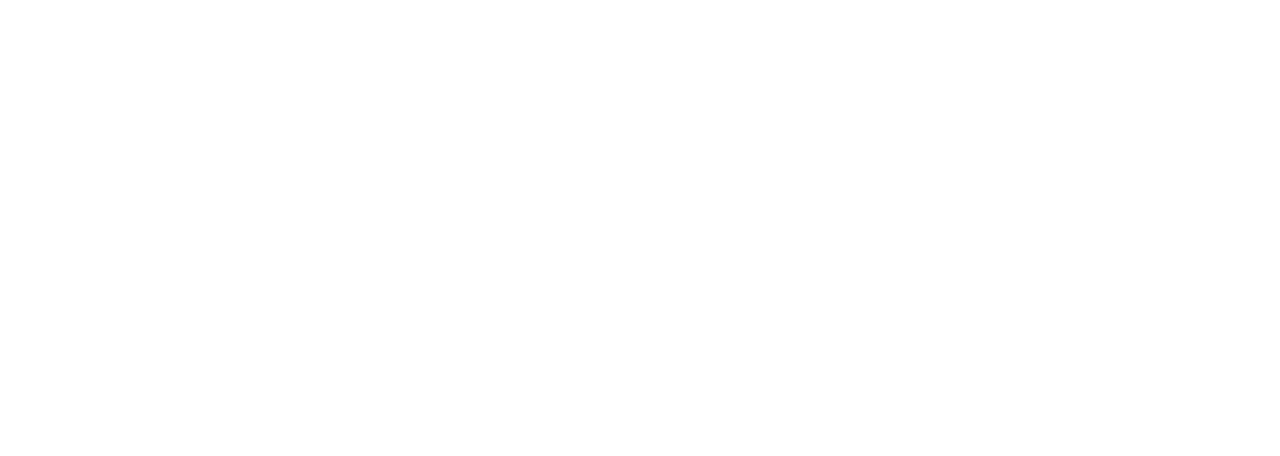
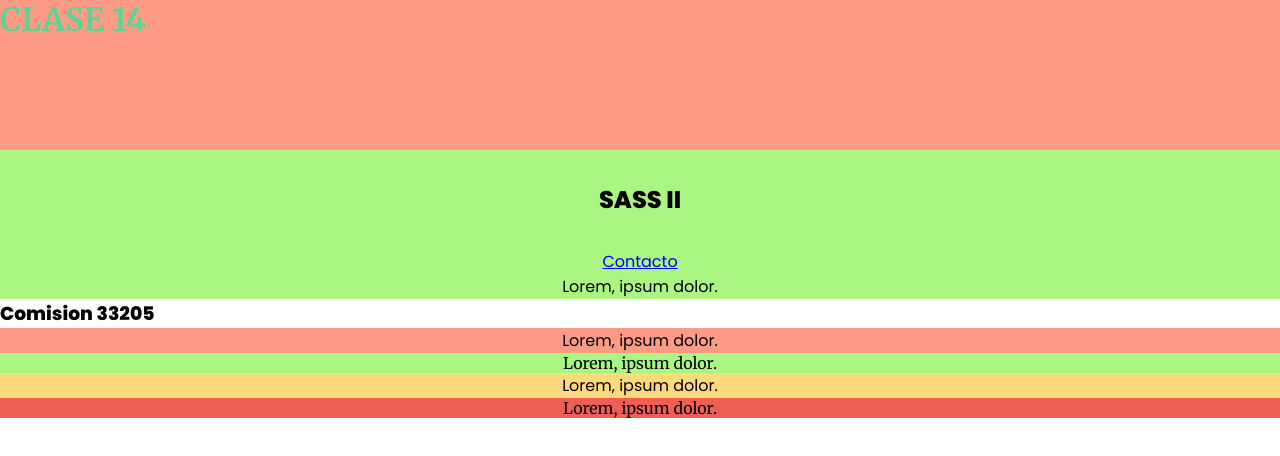
Before and after one commit to JoaPaloBael/clase-14-sass, a plain HTML site: page index.html in a window 1280 px wide. Drawn offline with Linux system fonts and the light colour scheme.

Commit message:
terminamos la clase

```diff
--- a/css/style.css
+++ b/css/style.css
@@ -0,0 +1,61 @@
+/*LAS VARIABLES VAN ARRIBA DE TODO*/
+/*Variables globales*/
+@import url("https://fonts.googleapis.com/css2?family=Merriweather:wght@400;700;900&display=swap");
+@import url("https://fonts.googleapis.com/css2?family=Poppins:wght@400;800&display=swap");
+/*RESET*/
+* {
+  margin: 0;
+  padding: 0;
+  font-family: "Poppins", sans-serif; }
+
+/*SECCIONES*/
+h1 {
+  color: #FFD97D;
+  background-color: #FF9B85;
+  font-family: "Merriweather", serif;
+  height: 150px; }
+
+h1 {
+  color: #60D394; }
+
+.main-index h2 {
+  background-color: #AAF683; }
+
+/*EXTEND*/
+.texto-centrado, .main-index h2 {
+  text-align: center;
+  padding: 2rem 0; }
+
+.flex-column, .main-index {
+  display: flex;
+  flex-direction: column;
+  align-items: center;
+  justify-content: center; }
+
+.fondo-verde, .main-index {
+  background-color: #AAF683; }
+
+/*MIXIN con parametro*/
+.parrafo-2 {
+  background-color: #FF9B85;
+  color: black;
+  text-align: center;
+  font-family: "Poppins", sans-serif; }
+
+.parrafo-3 {
+  background-color: #AAF683;
+  color: black;
+  text-align: center;
+  font-family: "Merriweather", serif; }
+
+.parrafo-4 {
+  background-color: #FFD97D;
+  color: black;
+  text-align: center;
+  font-family: "Poppins", sans-serif; }
+
+.parrafo-5 {
+  background-color: #EE6055;
+  color: black;
+  text-align: center;
+  font-family: "Merriweather", serif; }
--- a/index.html
+++ b/index.html
@@ -1,12 +1,31 @@
 <!DOCTYPE html>
 <html lang="en">
+
 <head>
     <meta charset="UTF-8">
     <meta http-equiv="X-UA-Compatible" content="IE=edge">
     <meta name="viewport" content="width=device-width, initial-scale=1.0">
-    <title>Document</title>
+    <link rel="stylesheet" href="./css/style.css">
+    <title>CLASE 14 - SASS II</title>
 </head>
+
 <body>
+    <header class="header">
+        <h1>CLASE 14</h1>
+    </header>
+    <main class="main-index">
+        <h2>SASS II</h2>
+        <a href="./contacto.html">Contacto</a>
+        <p>Lorem, ipsum dolor.</p>
+    </main>
+    <footer class="footer">
+        <h3>Comision 33205</h3>
+        <p class="parrafo-2">Lorem, ipsum dolor.</p>
+        <p class="parrafo-3">Lorem, ipsum dolor.</p>
+        <p class="parrafo-4">Lorem, ipsum dolor.</p>
+        <p class="parrafo-5">Lorem, ipsum dolor.</p>
+    </footer>
 
 </body>
+
 </html>
--- /dev/null
+++ b/scss/secciones/_footer.scss
@@ -0,0 +1,24 @@
+/*MIXIN con parametro*/
+
+@mixin fondo-color ($fondo, $espinaca){
+    background-color: $fondo;
+    color: black;
+    text-align: center;
+    font-family: $espinaca;
+}
+
+.parrafo-2{
+    @include fondo-color($coral, $typo-secundaria);
+}
+
+.parrafo-3{
+    @include fondo-color($verde-lima, $typo-principal);
+}
+
+.parrafo-4{
+    @include fondo-color($amarillo, $typo-secundaria);
+}
+
+.parrafo-5{
+    @include fondo-color($rojizo, $typo-principal);
+}
--- /dev/null
+++ b/scss/secciones/_header.scss
@@ -0,0 +1,18 @@
+h1{
+    color: $amarillo;
+    background-color: $coral;
+    font-family: $typo-principal;
+    height: (75px)*2;
+}
+
+$nocturno: false;
+
+@if ($nocturno == true) {
+    h1{
+        color: black;
+    }
+} @else {
+    h1{
+        color: $verde-fuerte;
+    }
+};
--- /dev/null
+++ b/scss/secciones/_main-index.scss
@@ -0,0 +1,26 @@
+.main-index h2{
+    background-color: $verde-lima;
+    @extend .texto-centrado;
+}
+
+.main-index{
+    @extend .flex-column;
+    @extend .fondo-verde;
+}
+
+/*EXTEND*/
+.texto-centrado{
+    text-align: center;
+    padding: 2rem 0;
+}
+
+.flex-column{
+    display: flex;
+    flex-direction: column;
+    align-items: center;
+    justify-content: center;
+}
+
+.fondo-verde{
+    background-color: $verde-lima;
+}
--- /dev/null
+++ b/scss/utilidades/_reset.scss
@@ -0,0 +1,5 @@
+*{
+    margin: 0;
+    padding: 0;
+    font-family: $typo-secundaria;
+}
--- /dev/null
+++ b/scss/utilidades/_typo.scss
@@ -0,0 +1,5 @@
+@import url('https://fonts.googleapis.com/css2?family=Merriweather:wght@400;700;900&display=swap');
+@import url('https://fonts.googleapis.com/css2?family=Poppins:wght@400;800&display=swap');
+
+$typo-principal: 'Merriweather', serif;
+$typo-secundaria: 'Poppins', sans-serif;
```
Also changed, not shown: contacto.html (+25 -0 lines), scss/main.scss (+9 -0 lines), scss/utilidades/_colors.scss (added, +7 -0 lines), README_SASS.txt (added), libreria.html (deleted), 1 other file.
